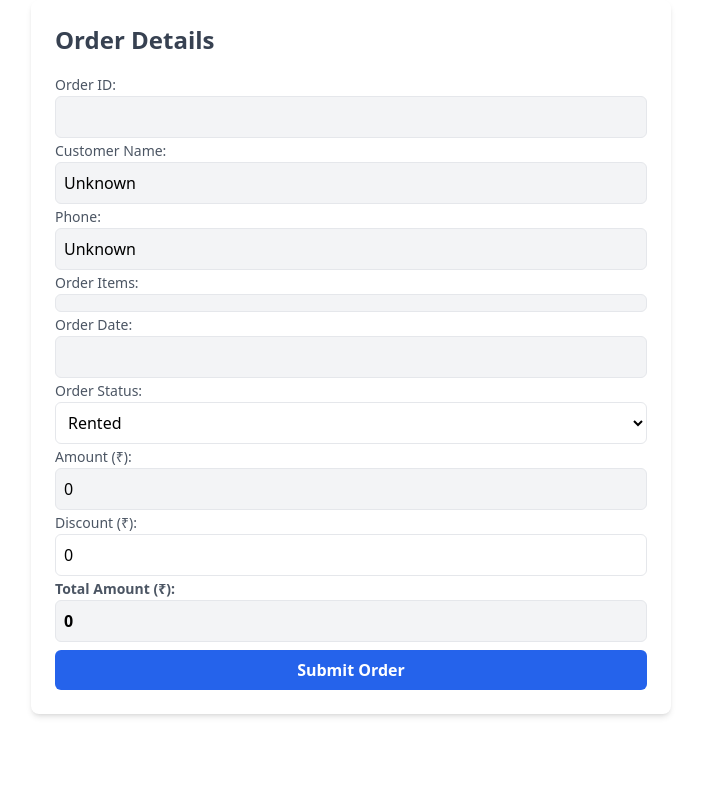
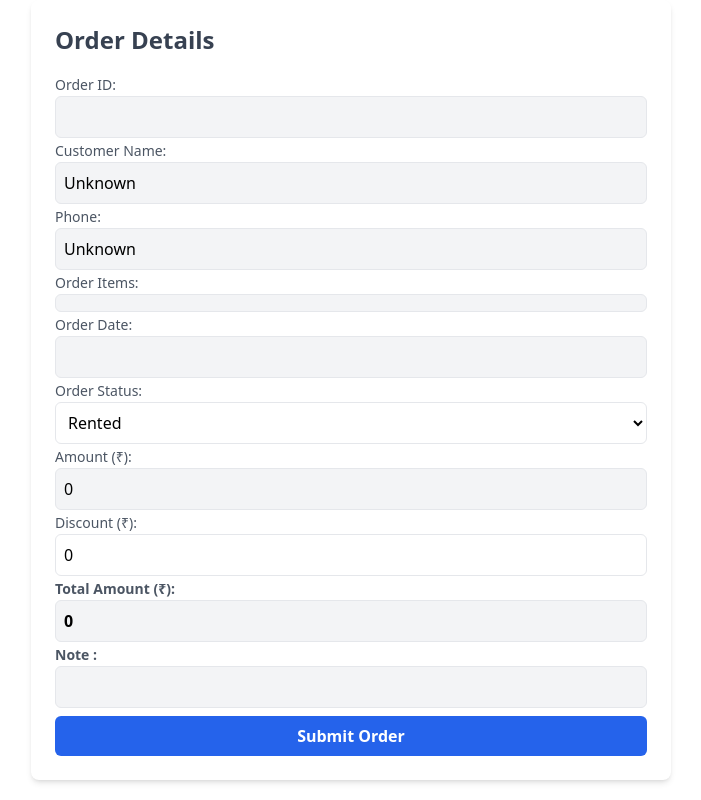
Before and after one commit to sachin6736/RENTAL-SHOP, a React (Vite) app in the folder frontend/: page /OrderUpdate in a window 1280 px wide. Shown: the whole page, without its empty margins (289-990 px from the left). Built offline with nearby package versions, Linux system fonts and the light colour scheme.

Commit message:
adding notes

```diff
--- a/frontend/src/pages/OrderUpdate.jsx
+++ b/frontend/src/pages/OrderUpdate.jsx
@@ -13,7 +13,8 @@ const OrderForm = () => {
     items: [],
     date: '',
     total: 0,
-    status: ''
+    status: '',
+    note: ''
   }
 
   const [updatedOrder, setUpdatedOrder] = useState(() => ({
@@ -24,13 +25,14 @@ const OrderForm = () => {
     date: order.rentedAt || '',
     total: order.amount || 0,
     discount: order.discount || 0,
-    status: order.status || ''
+    status: order.status || '',
+    note: order.note || ''
   }))
-
 
   const totalAmount = updatedOrder.total - (updatedOrder.discount || 0)
 
   const handleChange = e => {
+    e.preventDefault()
     setUpdatedOrder({ ...updatedOrder, [e.target.name]: e.target.value })
   }
 
@@ -41,14 +43,16 @@ const OrderForm = () => {
         `http://localhost:3000/rental/update/${updatedOrder.id}`,
         {
           status: updatedOrder.status,
-          discount: updatedOrder.discount
+          discount: updatedOrder.discount,
+          amount: totalAmount,
+          note: updatedOrder.note
         }
       )
 
       console.log('Order updated successfully', response.data)
+      navigate('/', { state: { updatedOrder: response.data } });
+      alert('Order Updated Successfully!')
 
-      navigate('/', { state: { activeComponent: 'Orders' } });
-      alert('Order Updated Successfully!')
     } catch (error) {
       console.error(
         'Error updating order:',
@@ -162,8 +166,17 @@ const OrderForm = () => {
           <input
             type='text'
             value={totalAmount}
-            disabled
             className='w-full p-2 border rounded-md bg-gray-100 cursor-not-allowed font-bold'
+          />
+        </div>
+
+        <div>
+          <label className='text-gray-600 text-sm font-semibold'>Note :</label>
+          <input
+            type='text'
+            value={updatedOrder.note}
+            onChange={handleChange}
+            className='w-full p-2 border rounded-md bg-gray-100 font-bold text-red-500'
           />
         </div>
 
--- a/frontend/src/pages/Orders.jsx
+++ b/frontend/src/pages/Orders.jsx
@@ -22,7 +22,7 @@ const OrderList = () => {
       }
     }
     fetchRental()
-  }, [])
+  }, [location.pathname])
 
   // Update orders based on navigation state
   useEffect(() => {
@@ -56,6 +56,7 @@ const OrderList = () => {
               <th className='p-3 w-1/3'>Customer</th>
               <th className='p-3 w-1/4'>Total Price (₹)</th>
               <th className='p-3 w-1/4'>Status</th>
+              <th className='p-3 w-1/4'>Note</th>
             </tr>
           </thead>
 
@@ -73,6 +74,7 @@ const OrderList = () => {
                 <td className='p-3 border'>{order.user.name}</td>
                 <td className='p-3 border'>₹{order.amount}</td>
                 <td className='p-3 border'>{order.status}</td>
+                <td className='p-3 border'>{order.note || 'No note'}</td>
               </tr>
             ))}
           </tbody>
--- a/frontend/src/pages/Tools.jsx
+++ /dev/null
@@ -1,9 +0,0 @@
-import React from 'react'
-
-const Tools = () => {
-  return (
-    <div>Tools</div>
-  )
-}
-
-export default Tools
```
